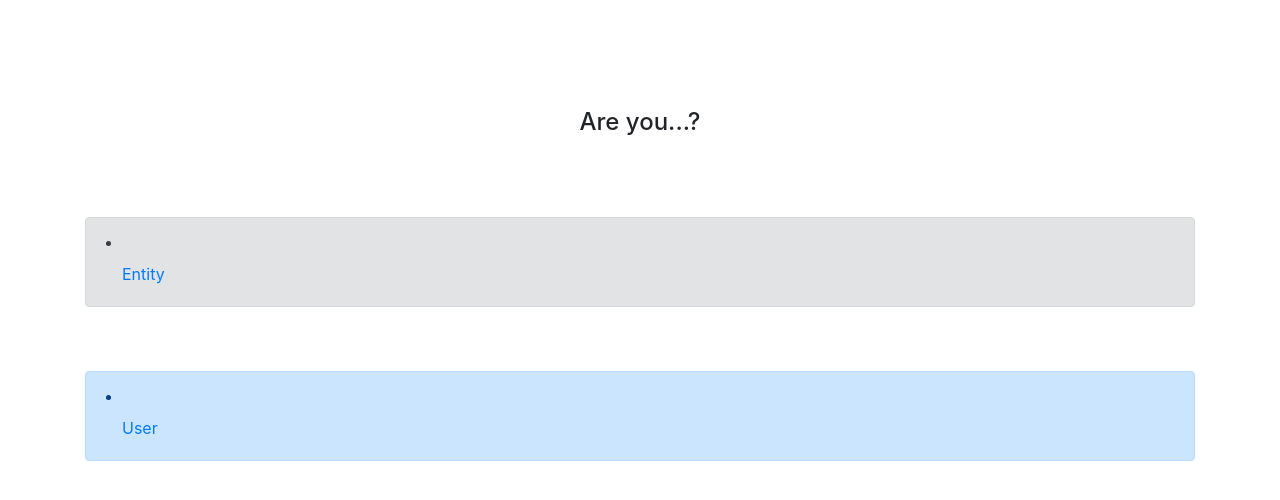
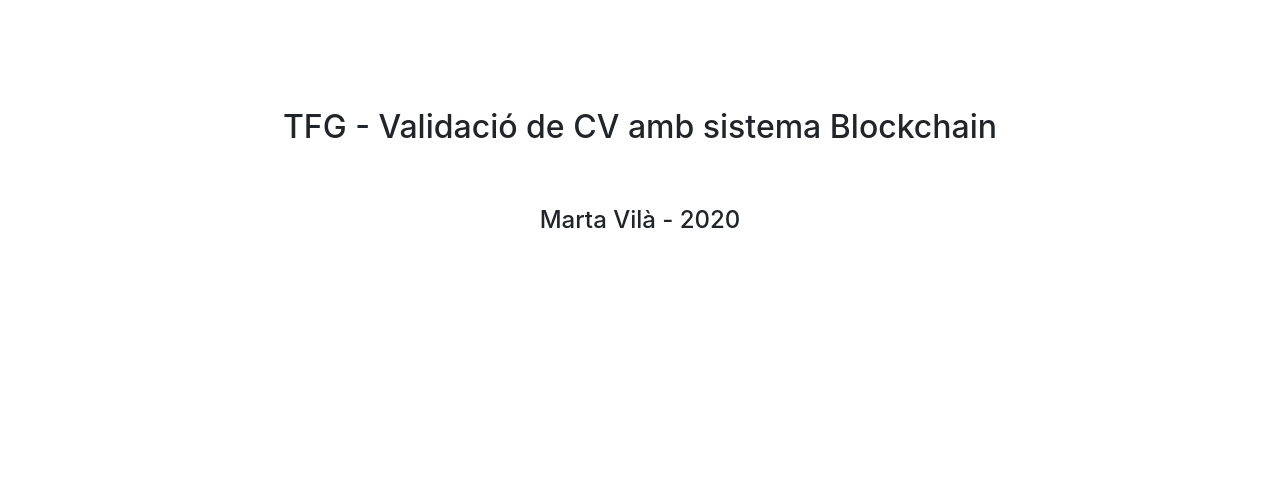
Before and after one commit to martavilab/validacio_CV_blockchain, a Flask app: template blockchain_entrades/templates/home.html in a window 1280 px wide. Shown: the part 56-556 px from the top of the page. Run offline with Flask 2, Linux system fonts and the light colour scheme; the template is opened without the code that fills it, so the values that code supplies are empty; some libraries are stand-ins or nearby versions.

Commit message:
Add files via upload

```diff
--- a/blockchain_entrades/templates/home.html
+++ b/blockchain_entrades/templates/home.html
@@ -70,24 +70,12 @@
       <div class="row">
         <div class="col-lg-12 text-center">
           <div class="card-body">
-            <h4 class="card-title">Are you...?</h4>
+            <h2 class="card-title">TFG - Validació de CV amb sistema Blockchain</h2>
             <br><br>
+            <h4 class="card-title">Marta Vilà - 2020</h4>
           </div>
         </div>
       </div>
-            <div class='container alert alert-secondary'>
-              <li class="nav-item ">
-              <a class="nav-link" href="/nova/entrada">Entity
-                </a>
-                </li>
-              </div>
-            <br><br>
-            <div class='container alert alert-primary'>
-              <li class="nav-item ">
-              <a class="nav-link" href="http://127.0.0.1:5001">User
-                </a>
-                </li>
-          </div>
 
         </div>
 
```
